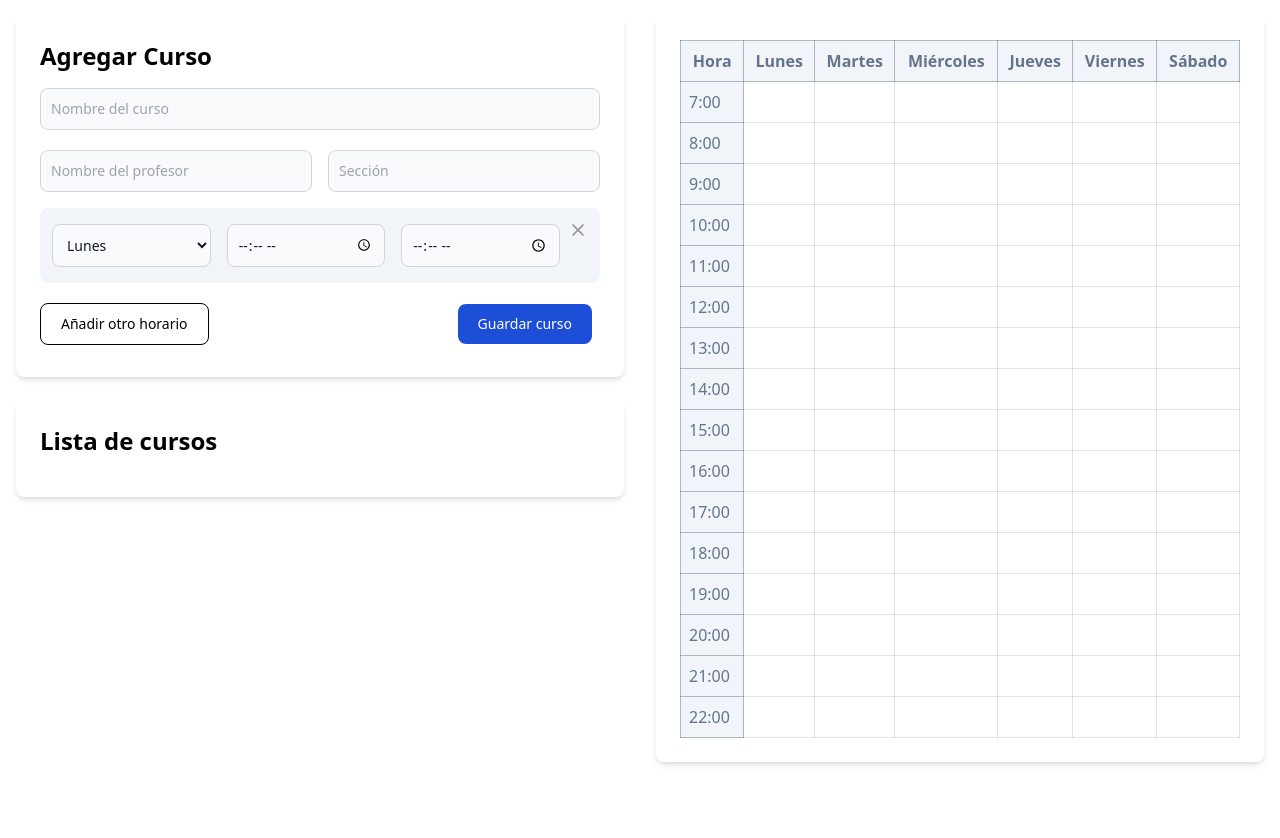
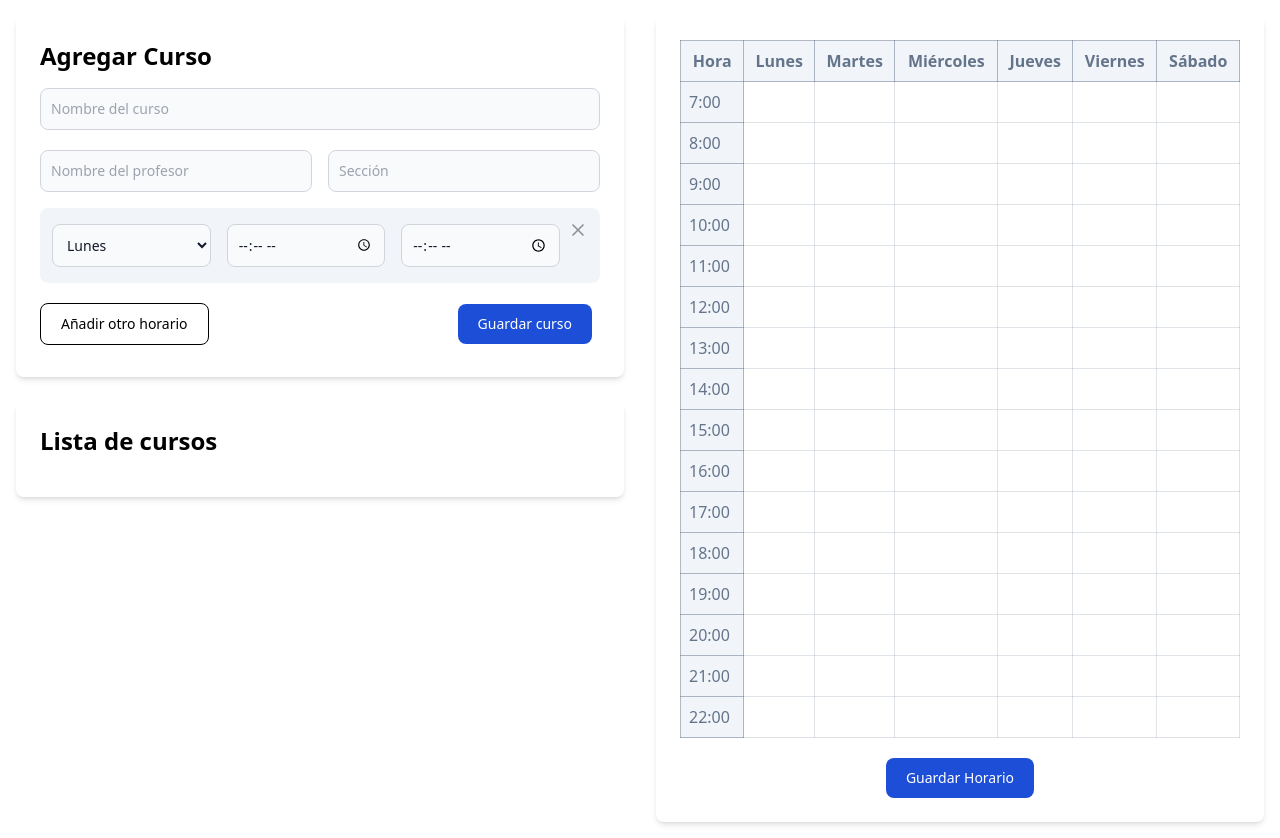
Before and after one commit to Cesar-Ch/study_schedule, a React (Vite) app: page / in a window 1280 px wide. Before the commit the page ends 800 px from the top, so only its background shows below. Built offline with nearby package versions, Linux system fonts and the light colour scheme.

Commit message:
Update index.html title and description; add download button for schedule in Schedule component

```diff
--- a/index.html
+++ b/index.html
@@ -1,13 +1,21 @@
 <!doctype html>
 <html lang="en">
+
 <head>
   <meta charset="UTF-8" />
   <link rel="icon" type="image/svg+xml" href="/vite.svg" />
   <meta name="viewport" content="width=device-width, initial-scale=1.0" />
-    <title>Vite + React</title>
+  <title>
+    Schedule generator
+  </title>
+  <meta name="description" content="Schedule generator is a web application that allows you to create a schedule for your classes.
+      You can add, remove, and edit classes, and the application will automatically generate a schedule for you." />
+
 </head>
+
 <body class="dark:bg-[#0e0e11] bg-white dark:text-white text-black">
   <div id="root"></div>
   <script type="module" src="/src/main.jsx"></script>
 </body>
+
 </html>
--- a/src/components/Schedule.jsx
+++ b/src/components/Schedule.jsx
@@ -6,8 +6,23 @@ const horas = Array.from({ length: 16 }, (_, i) => i + 7)
 
 const Schedule = ({selectedCourse, setSelectedCourse}) => {
 
+    const downloadCap = (e) => {
+        e.preventDefault()
+        const table = document.querySelector('table')
+        import('https://cdn.jsdelivr.net/npm/html2canvas-pro@1.5.8/+esm')
+        .then(({ default: html2canvas }) => {
+            html2canvas(table).then((canvas) => {
+                const link = document.createElement('a')
+                link.download = 'horario.png'
+                link.href = canvas.toDataURL()
+                link.click()
+            })
+
+        })
+    }
+
     return (
-        <div className="overflow-x-auto">
+        <div className="overflow-x-auto flex flex-col justify-center items-center">
             <table className="w-full border-collapse">
                 <thead>
                     <tr>
@@ -48,6 +63,12 @@ const Schedule = ({selectedCourse, setSelectedCourse}) => {
                     ))}
                 </tbody>
             </table>
+            <div>
+                <button className="text-white bg-blue-700 hover:bg-blue-800 font-medium rounded-lg text-sm px-5 py-2.5 dark:bg-blue-600 dark:hover:bg-blue-700 mt-5" onClick={(e)=> downloadCap(e)}
+                    >
+                        Guardar Horario
+                    </button>
+            </div>
         </div>
     )
 }
```
Lines whose indentation alone changed are shown as unchanged.
